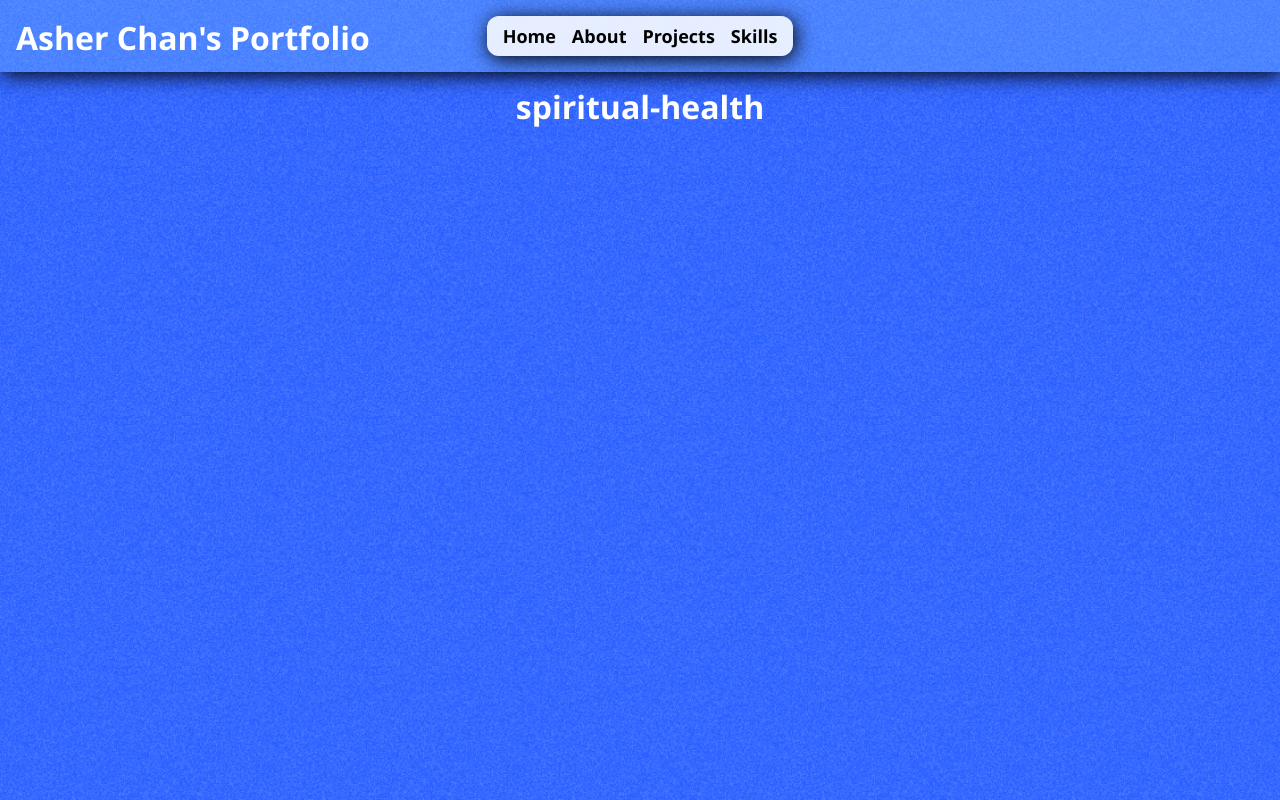
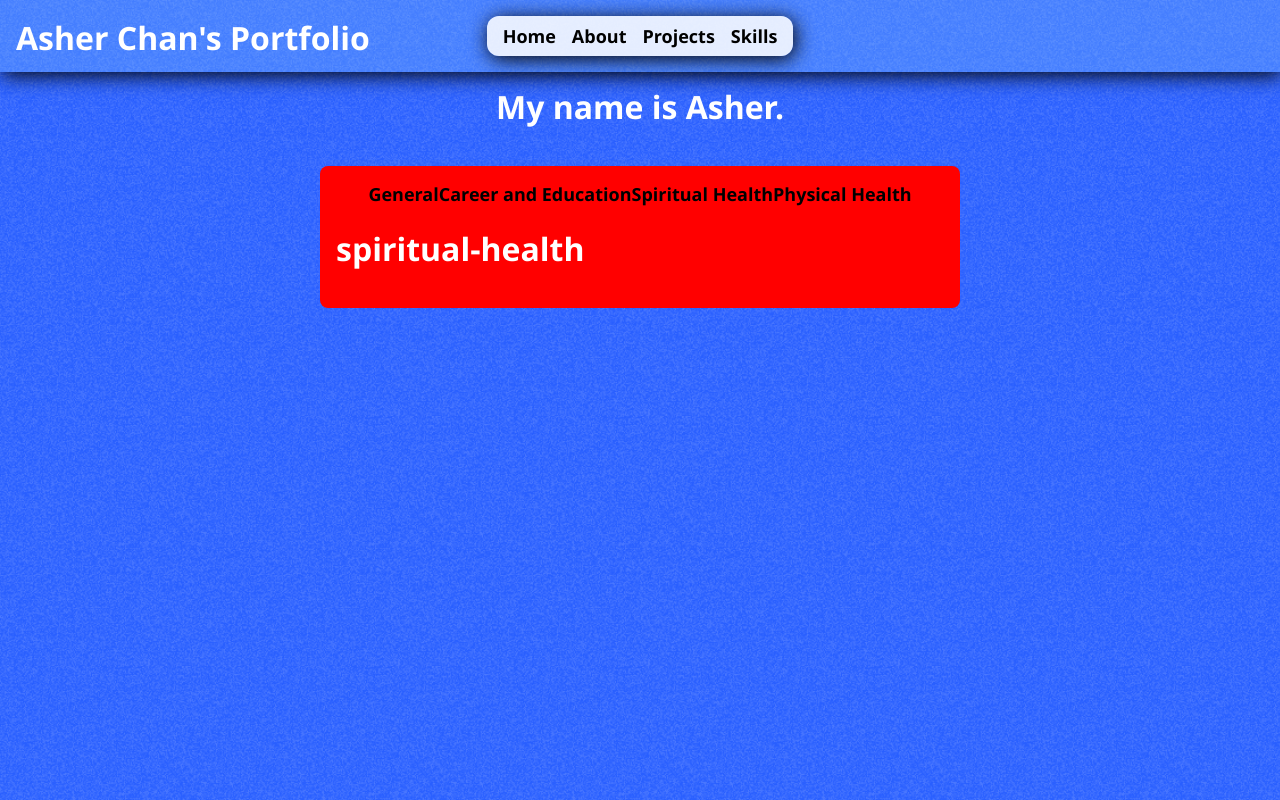
Before and after one commit to ungoosed/portfolio, a Nuxt app: page /about/spiritual-health in a window 1280 px wide. Built offline with nearby package versions, Linux system fonts and the light colour scheme.

Commit message:
not bugged :sad: :bug:

```diff
--- a/assets/base.css
+++ b/assets/base.css
@@ -121,7 +121,7 @@ a:hover {
     flex-direction: column;
     align-items: center;
     flex-grow: 1;
-    width: 30rem;
+    width: 25rem;
 
 }
 
@@ -129,9 +129,32 @@ a:hover {
     position: relative;
     /* box-shadow: 2px 3px 10px black; */
     border-radius: 12px;
+    max-width: 90vw;
     display: flex;
     flex-flow: row wrap;
     flex-grow: 1;
-    max-width: 90%;
-    margin: 0.5rem;
+    margin: 1rem;
 }
+
+#file-window {
+    display:flex;
+    margin:1rem;
+    flex-flow: column nowrap;
+    max-width: 90vw;
+    width: 40rem;
+    border-radius: 8px;
+    background-color: red;
+}
+
+#mini-page {
+    display:flex;
+    margin: 1rem;
+    margin-top: 0rem;
+}
+
+#tabs {
+    justify-content: center;
+    display:flex;
+    margin: 1rem;
+    margin-bottom: 0rem;
+}
--- a/layouts/default.vue
+++ b/layouts/default.vue
@@ -8,24 +8,5 @@
 <style>
 @import url(/assets/base.css);
 
-#feet {
-    box-shadow: 2px 3px 20px black;
-    background: #7dc0ff50;
-    width:100%;
-    height: 3rem;
-    z-index: 100;
-    color:white;
-    justify-self: center;
-    padding: 1rem;
-    bottom: 0px;
-}
-
-@media only screen and (max-width: 60rem) {
-  h1 {
-    display: none;
-  }
-}
-
-
 
 </style>
--- a/nuxt.config.ts
+++ b/nuxt.config.ts
@@ -1,4 +1,5 @@
-// https://nuxt.com/docs/api/configuration/nuxt-config
 export default defineNuxtConfig({
-  devtools: { enabled: true }
+  app: {
+    pageTransition: { name: 'page', mode: 'out-in' }
+  },
 })
--- /dev/null
+++ b/pages/about.vue
@@ -0,0 +1,29 @@
+<script setup>
+import { useRoute } from 'vue-router';
+
+    const route = useRoute()
+    if (route.path == "/about") {
+
+    }
+</script>
+<template>
+    <div class="page">
+        <Title>About Asher</Title>
+
+        <h1>My name is Asher.</h1>
+
+        <div id="file-window">
+            <div id="tabs">
+                <NuxtLink to="/about">General</NuxtLink>
+                <NuxtLink to="/about/career-and-education">Career and Education</NuxtLink>
+                <NuxtLink to="/about/spiritual-health">Spiritual Health</NuxtLink>
+                <NuxtLink to="/about/physical-health">Physical Health</NuxtLink>
+            </div>
+            <div id="mini-page">
+
+                <NuxtPage />
+
+            </div>
+        </div>
+    </div>
+</template>
--- a/pages/about/career-and-education.vue
+++ b/pages/about/career-and-education.vue
@@ -1,8 +1,3 @@
 <template>
-    <div class="page">
-        <Title>Career and Education - Asher's Portfolio</Title>
-
       <h1>career and education</h1>
-      <NuxtLink ></NuxtLink>
-    </div>
   </template>
--- a/pages/about/index.vue
+++ /dev/null
@@ -1,11 +0,0 @@
-<template>
-    <div class="page">
-        <Title>About Asher</Title>
-
-      <h1>All About Me</h1>
-      <NuxtLink to="/about/career-and-education">Career and Education</NuxtLink>
-      <NuxtLink to="/about/spiritual-health">Spiritual Health</NuxtLink>
-      <NuxtLink to="/about/physical-health">Physical Health</NuxtLink>
-
-    </div>
-  </template>
--- a/pages/about/physical-health.vue
+++ b/pages/about/physical-health.vue
@@ -1,8 +1,3 @@
 <template>
-    <div class="page">
-        <Title>Asher's Portfolio - About me</Title>
-
       <h1>physical health</h1>
-      <NuxtLink ></NuxtLink>
-    </div>
   </template>
--- a/pages/about/spiritual-health.vue
+++ b/pages/about/spiritual-health.vue
@@ -1,8 +1,3 @@
 <template>
-    <div class="page">
-        <Title>Asher's Portfolio - About me</Title>
-
-      <h1>spiritual-health</h1>
-      <NuxtLink ></NuxtLink>
-    </div>
-  </template>
+  <h1>spiritual-health</h1>
+</template>
--- a/pages/skills.vue
+++ b/pages/skills.vue
@@ -31,4 +31,3 @@
 
     </div>
 </template>
-<style scoped></style>
```
